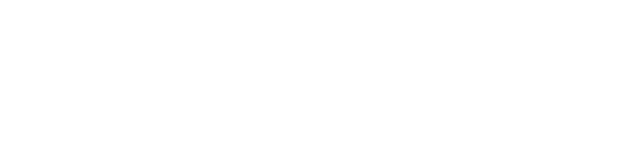
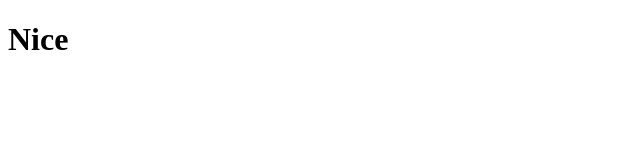
Before and after one commit to codiblog/Full-Screen-Free-Loading-Effect, a plain HTML site: page index.html in a window 1280 px wide. Shown: the whole page, without its empty margins (0-640 px from the left). Drawn offline with Linux system fonts and the light colour scheme.

Commit message:
Update index.html

```diff
--- a/index.html
+++ b/index.html
@@ -4,6 +4,6 @@
 
   </head>
   <body>
-
+    <h1>Nice</h1>
   </body>
 </html>
```
